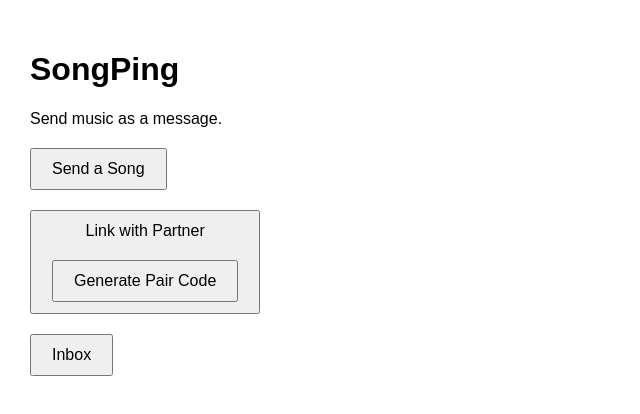
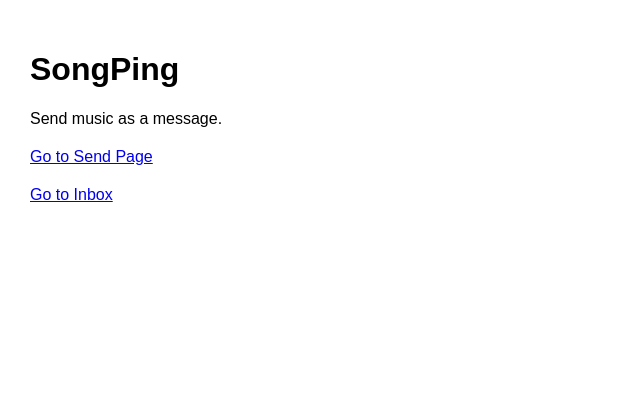
Before and after one commit to jasonsever79/SongPing, a Next.js app: page / in a window 1280 px wide. Shown: the top 414 px of the page, without its empty margins (0-640 px from the left). Built offline with nearby package versions, Linux system fonts and the light colour scheme.

Commit message:
Update page.tsx

```diff
--- a/app/page.tsx
+++ b/app/page.tsx
@@ -1,8 +1,32 @@
+"use client";
+
+
+
 import Link from "next/link";
 
 
 
 export default function Home() {
+
+
+
+  // Register the service worker when the component loads
+
+  if (typeof window !== "undefined") {
+
+    if ("serviceWorker" in navigator) {
+
+      navigator.serviceWorker.register("/service-worker.js")
+
+        .then(() => console.log("Service Worker Registered"))
+
+        .catch((err) => console.error("Service Worker Error:", err));
+
+    }
+
+  }
+
+
 
   return (
 
@@ -16,25 +40,7 @@ export default function Home() {
 
       <div style={{ marginTop: 20 }}>
 
-        <button
-
-          style={{
-
-            padding: "10px 20px",
-
-            fontSize: "16px",
-
-            cursor: "pointer"
-
-          }}
-
-          onClick={() => alert("Send a Song will go here!")}
-
-        >
-
-          Send a Song
-
-        </button>
+        <Link href="/send">Go to Send Page</Link>
 
       </div>
 
@@ -42,75 +48,7 @@ export default function Home() {
 
       <div style={{ marginTop: 20 }}>
 
-        <Link href="/link">
-
-          <button
-
-            style={{
-
-              padding: "10px 20px",
-
-              fontSize: "16px",
-
-              cursor: "pointer"
-
-            }}
-
-          >
-
-            Link with Partner
-<div style={{ marginTop: 20 }}>
-
-  <Link href="/generate">
-
-    <button
-
-      style={{
-
-        padding: "10px 20px",
-
-        fontSize: "16px",
-
-        cursor: "pointer"
-
-      }}
-
-    >
-
-      Generate Pair Code
-
-    </button>
-
-  </Link>
-
-</div>
-          </button>
-<div style={{ marginTop: 20 }}>
-
-  <Link href="/inbox">
-
-    <button
-
-      style={{
-
-        padding: "10px 20px",
-
-        fontSize: "16px",
-
-        cursor: "pointer"
-
-      }}
-
-    >
-
-      Inbox
-
-    </button>
-
-  </Link>
-
-</div>
-        </Link>
+        <Link href="/inbox">Go to Inbox</Link>
 
       </div>
 
```
